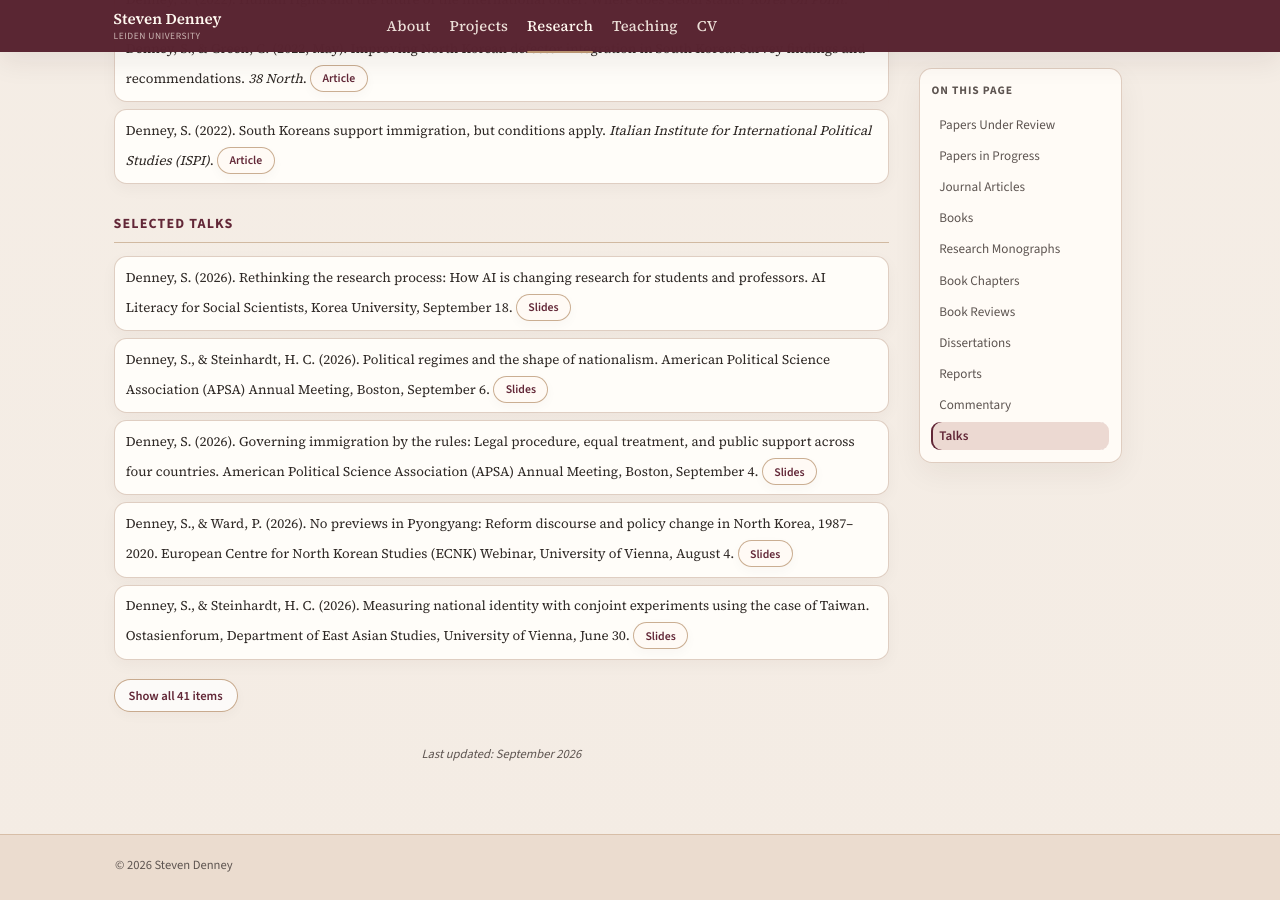
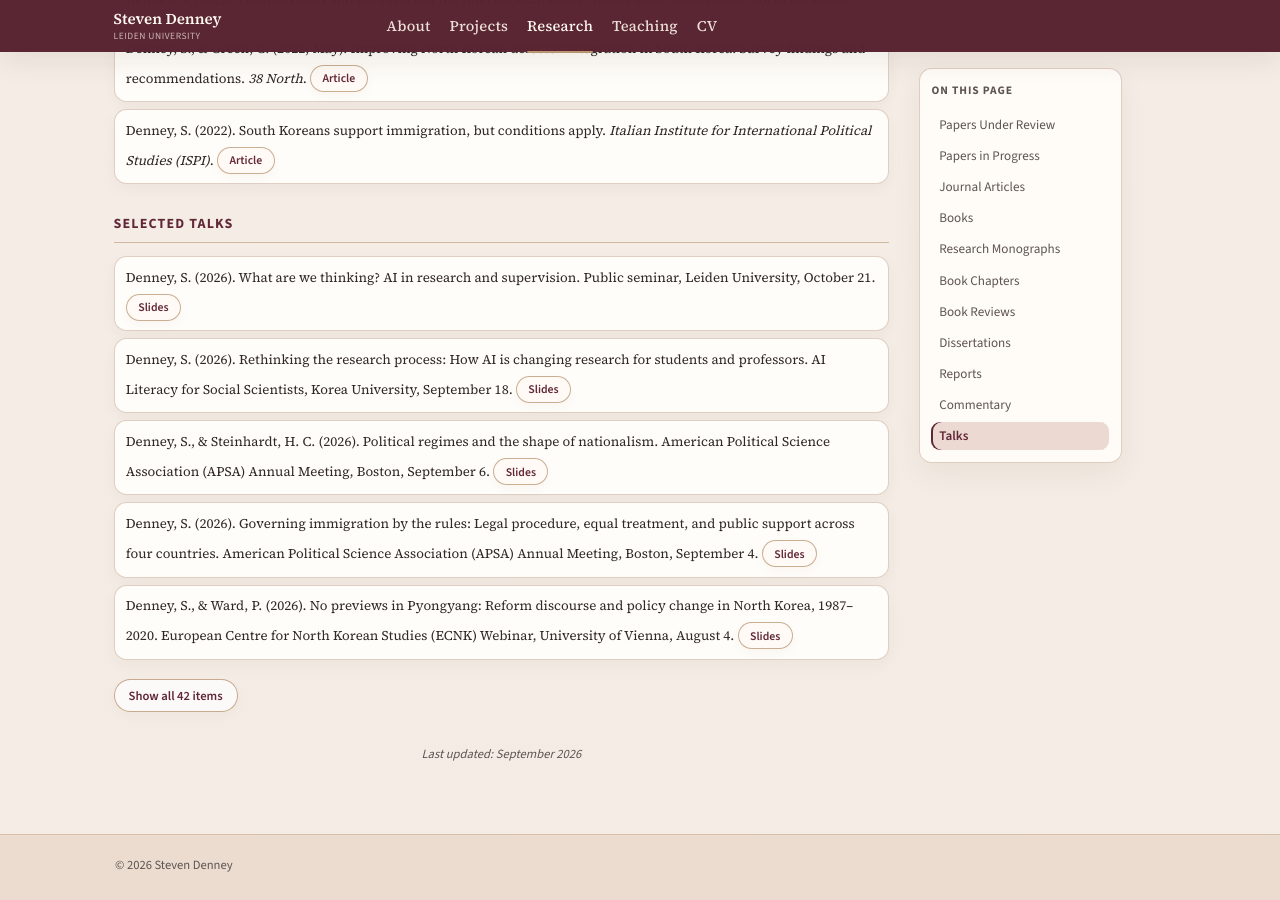
Before and after one commit to scdenney/scdenney.github.io, a Jekyll site: the page built from research.md, in a window 1280 px wide and 900 px high, scrolled down 4280 px. Built offline with Jekyll 4.4.1, drawn with Linux system fonts in a browser that asks for light colours.

Commit message:
Add the Leiden AI seminar to talks
Both AI talks now link to their lecture pages on the AI for Research
site, which hosts the current slides, instead of a PDF copy here.

```diff
--- a/research.md
+++ b/research.md
@@ -390,7 +390,11 @@ Denney, S. (2022). South Koreans support immigration, but conditions apply. <em>
 <h2 id="talks">Selected Talks</h2>
 
 <p class="publication-item">
-Denney, S. (2026). Rethinking the research process: How AI is changing research for students and professors. AI Literacy for Social Scientists, Korea University, September 18. <a href="/assets/pdf/denney_2026_rethinking-research-process_korea-university-slides.pdf" target="_blank" rel="noopener noreferrer" class="resource-link">Slides</a>
+Denney, S. (2026). What are we thinking? AI in research and supervision. Public seminar, Leiden University, October 21. <a href="https://scdenney.github.io/ai-for-research/lectures/what-are-we-thinking/" target="_blank" rel="noopener noreferrer" class="resource-link">Slides</a>
+</p>
+
+<p class="publication-item">
+Denney, S. (2026). Rethinking the research process: How AI is changing research for students and professors. AI Literacy for Social Scientists, Korea University, September 18. <a href="https://scdenney.github.io/ai-for-research/lectures/rethinking-the-research-process/" target="_blank" rel="noopener noreferrer" class="resource-link">Slides</a>
 </p>
 
 <p class="publication-item">
```
